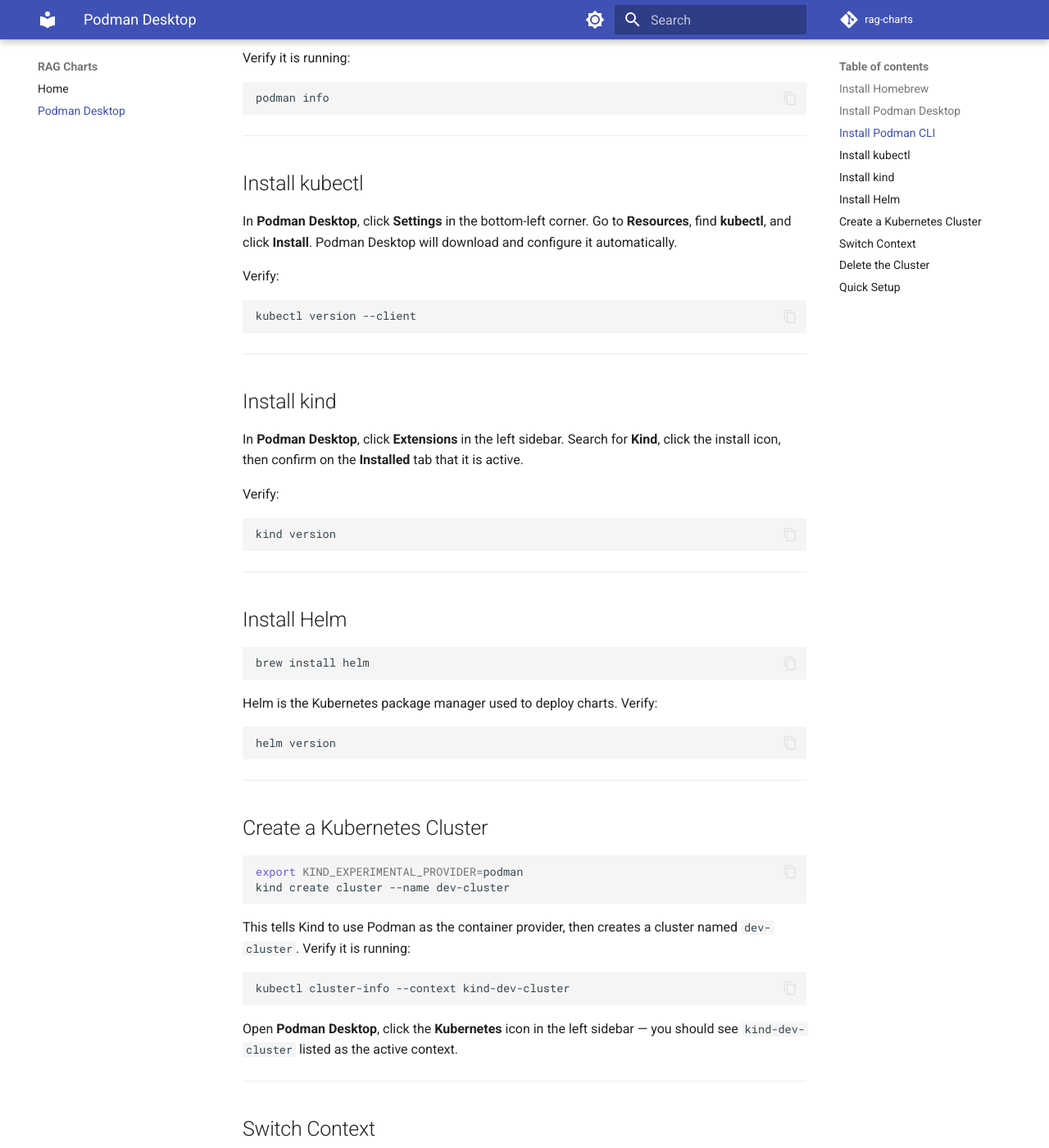
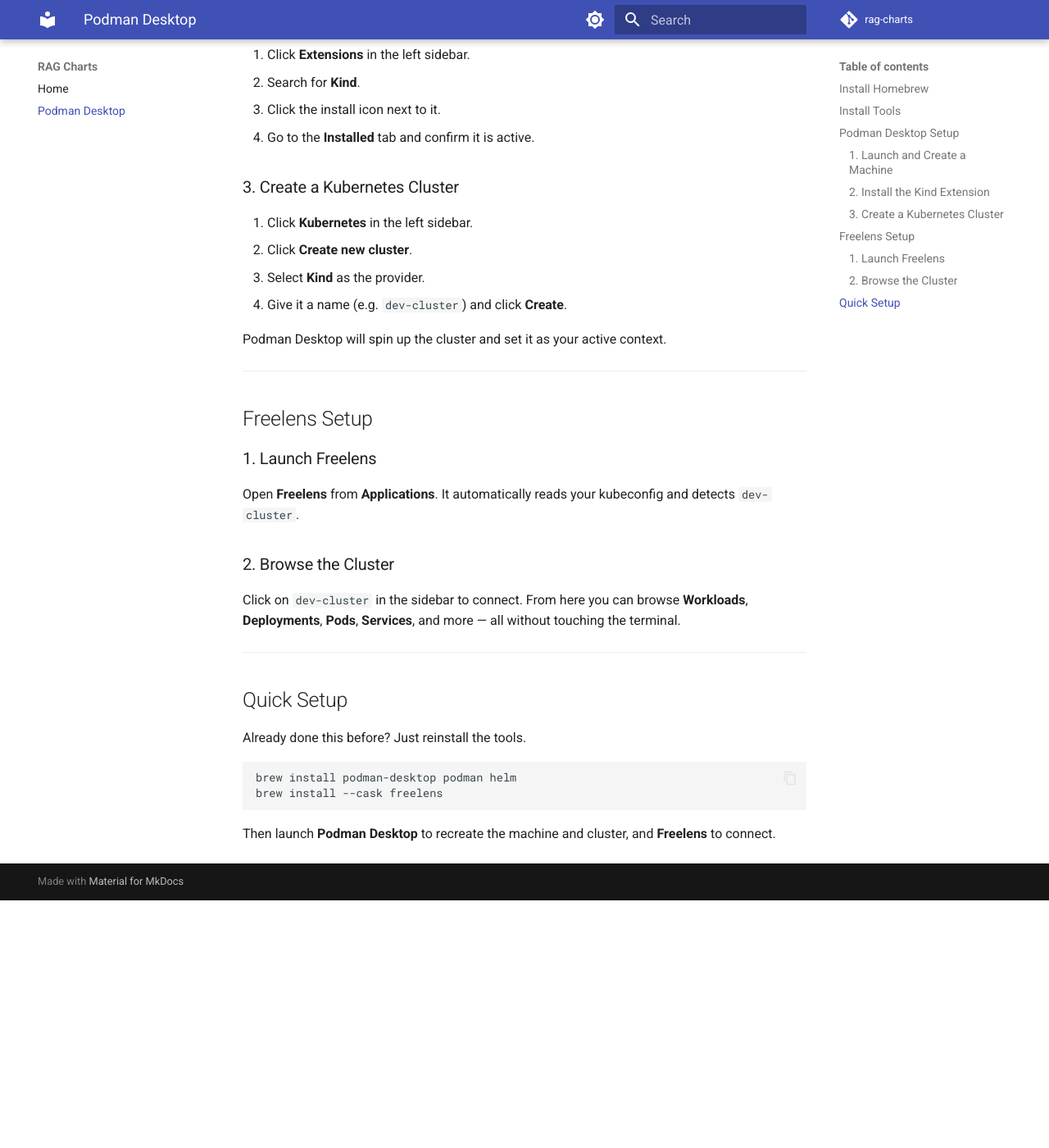
Before and after one commit to kbhatiya999/rag-charts, an MkDocs documentation site: the page built from docs/podman-desktop.md, in a window 1280 px wide and 1400 px high, scrolled down 885 px. Shown: the whole window at 82% size. Built offline with MkDocs 1.6.1 and Material for MkDocs 9.7.7, drawn with Linux system fonts in a browser that asks for light colours; comment, search, counter and statistics services are not loaded; after the commit the page ends 1983 px from its top, so only the background shows below that; some of the changed text lies outside the part shown.

Commit message:
Rewrite to GUI-only flow with Freelens, remove all CLI machine/cluster steps

````diff
--- a/docs/podman-desktop.md
+++ b/docs/podman-desktop.md
@@ -1,6 +1,6 @@
-# Podman Desktop
+# Podman Desktop + Freelens
 
-Podman Desktop is a free, open-source GUI for managing containers and local Kubernetes clusters on macOS — a Docker Desktop alternative.
+Podman Desktop manages containers and local Kubernetes clusters. Freelens is a free, open-source GUI for browsing and managing those clusters — no CLI needed.
 
 ---
 
@@ -10,136 +10,64 @@
 /bin/bash -c "$(curl -fsSL https://raw.githubusercontent.com/Homebrew/install/HEAD/install.sh)"
 ```
 
-Skip if already installed. Homebrew is the package manager used for everything below.
+Skip if already installed.
 
 ---
 
-## Install Podman Desktop
+## Install Tools
 
 ```bash
-brew install podman-desktop
-```
-
-Open **Finder** (`⌃ + ⌥ + F`), go to **Applications**, and launch **Podman Desktop**. Follow the setup wizard and click **Install** when prompted.
-
----
-
-## Install Podman CLI
-
-```bash
-brew install podman
-```
-
-Then initialize and start the Podman machine:
-
-```bash
-podman machine init
-podman machine start
-```
-
-Verify it is running:
-
-```bash
-podman info
+brew install podman-desktop podman helm
+brew install --cask freelens
 ```
 
 ---
 
-## Install kubectl
+## Podman Desktop Setup
 
-In **Podman Desktop**, click **Settings** in the bottom-left corner. Go to **Resources**, find **kubectl**, and click **Install**. Podman Desktop will download and configure it automatically.
+### 1. Launch and Create a Machine
 
-Verify:
+Open **Finder** (`⌃ + ⌥ + F`), go to **Applications**, and launch **Podman Desktop**.
 
-```bash
-kubectl version --client
-```
+On first launch the setup wizard appears. Click **Install** when prompted — this creates and starts your Podman machine automatically.
+
+### 2. Install the Kind Extension
+
+1. Click **Extensions** in the left sidebar.
+2. Search for **Kind**.
+3. Click the install icon next to it.
+4. Go to the **Installed** tab and confirm it is active.
+
+### 3. Create a Kubernetes Cluster
+
+1. Click **Kubernetes** in the left sidebar.
+2. Click **Create new cluster**.
+3. Select **Kind** as the provider.
+4. Give it a name (e.g. `dev-cluster`) and click **Create**.
+
+Podman Desktop will spin up the cluster and set it as your active context.
 
 ---
 
-## Install kind
+## Freelens Setup
 
-In **Podman Desktop**, click **Extensions** in the left sidebar. Search for **Kind**, click the install icon, then confirm on the **Installed** tab that it is active.
+### 1. Launch Freelens
 
-Verify:
+Open **Freelens** from **Applications**. It automatically reads your kubeconfig and detects `dev-cluster`.
 
-```bash
-kind version
-```
+### 2. Browse the Cluster
 
----
-
-## Install Helm
-
-```bash
-brew install helm
-```
-
-Helm is the Kubernetes package manager used to deploy charts. Verify:
-
-```bash
-helm version
-```
-
----
-
-## Create a Kubernetes Cluster
-
-```bash
-export KIND_EXPERIMENTAL_PROVIDER=podman
-kind create cluster --name dev-cluster
-```
-
-This tells Kind to use Podman as the container provider, then creates a cluster named `dev-cluster`. Verify it is running:
-
-```bash
-kubectl cluster-info --context kind-dev-cluster
-```
-
-Open **Podman Desktop**, click the **Kubernetes** icon in the left sidebar — you should see `kind-dev-cluster` listed as the active context.
-
----
-
-## Switch Context
-
-```bash
-kubectl config use-context kind-dev-cluster
-```
-
-Use this when you have multiple clusters and need to switch between them. List all contexts:
-
-```bash
-kubectl config get-contexts
-```
-
----
-
-## Delete the Cluster
-
-```bash
-kind delete cluster --name dev-cluster
-```
-
-Removes the cluster when you no longer need it.
+Click on `dev-cluster` in the sidebar to connect. From here you can browse **Workloads**, **Deployments**, **Pods**, **Services**, and more — all without touching the terminal.
 
 ---
 
 ## Quick Setup
 
-Already read this before? Run this and you're done.
+Already done this before? Just reinstall the tools.
 
 ```bash
-# Install
 brew install podman-desktop podman helm
+brew install --cask freelens
+```
 
-# Start Podman
-podman machine init
-podman machine start
-
-# Create cluster
-export KIND_EXPERIMENTAL_PROVIDER=podman
-kind create cluster --name dev-cluster
-
-# Verify
-kubectl cluster-info --context kind-dev-cluster
-```
+Then launch **Podman Desktop** to recreate the machine and cluster, and **Freelens** to connect.
````
